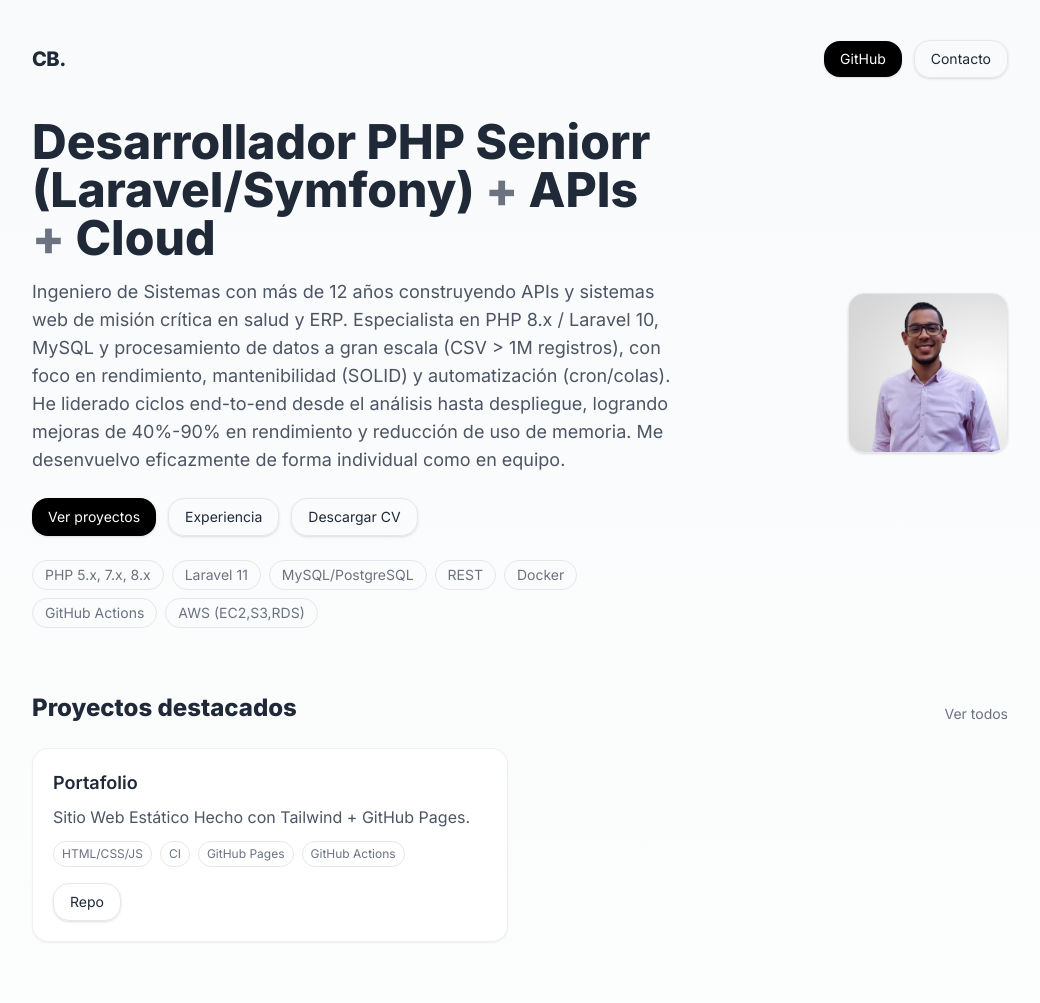
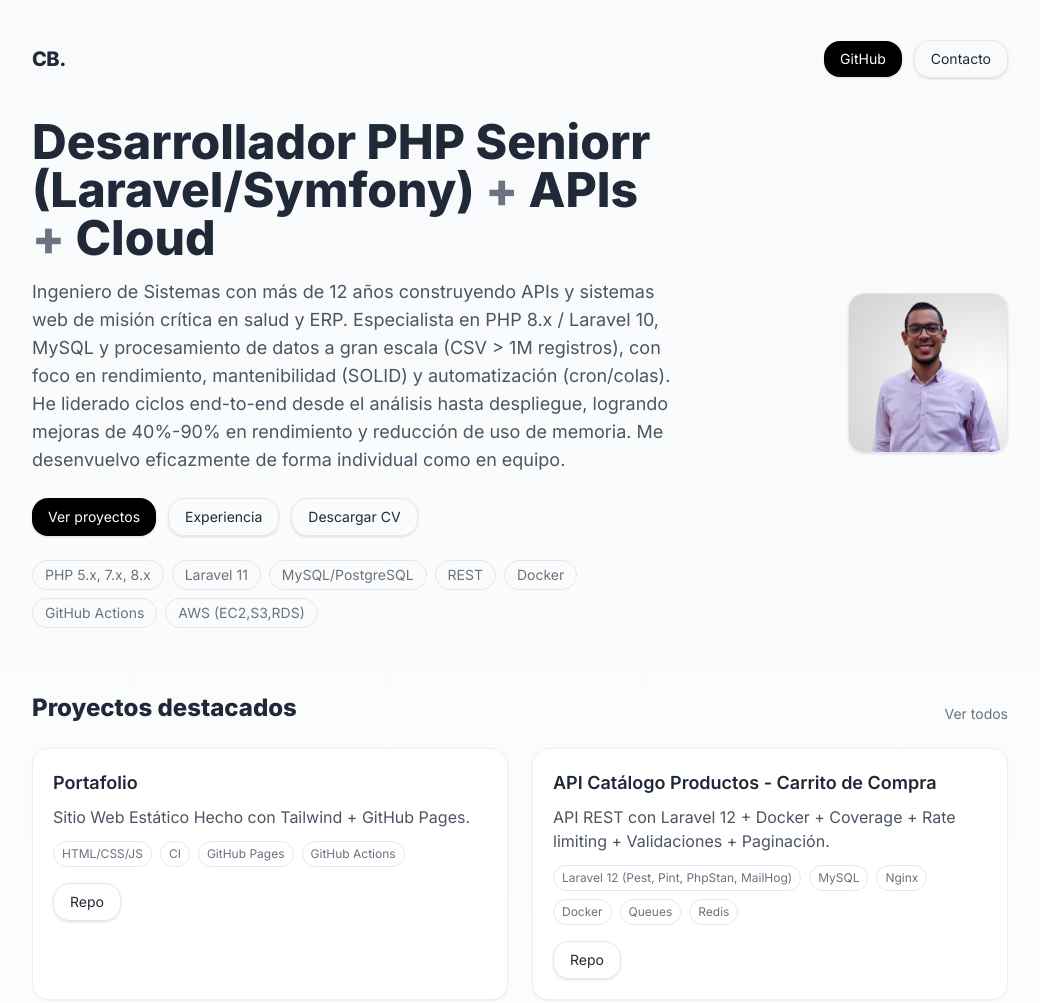
Before and after one commit to cristhianbarros/cristhianbarros.github.io, a website: page portfolio/src/index.html in a window 1280 px wide. Shown: the top 1003 px of the page, without its empty margins (120-1160 px from the left). Drawn offline with Linux system fonts and the light colour scheme.

Commit message:
Se crea un nuevo proyecto de API Catalogo - Carrito de Compra

```diff
--- a/portfolio/src/index.html
+++ b/portfolio/src/index.html
@@ -128,31 +128,34 @@
               >-->
             </div>
           </article>
-          <!--
+
           <article class="card">
-            <h3 class="text-lg font-semibold">Task Manager API</h3>
+            <h3 class="text-lg font-semibold">API Catálogo Productos - Carrito de Compra</h3>
             <p class="mt-2 text-gray-600">
-              API REST con Laravel 11 + JWT, Docker y CI/CD. Rate limiting,
-              validaciones, paginación y OpenAPI.
+              API REST con Laravel 12 + Docker + Coverage + Rate limiting + Validaciones + Paginación.
             </p>
             <ul class="mt-3 flex flex-wrap gap-2 text-xs text-gray-500">
-              <li class="px-2 py-1 rounded-full border">Laravel</li>
-              <li class="px-2 py-1 rounded-full border">JWT</li>
-              <li class="px-2 py-1 rounded-full border">GitHub Actions</li>
+              <li class="px-2 py-1 rounded-full border">Laravel 12 (Pest, Pint, PhpStan, MailHog)</li>
+              <li class="px-2 py-1 rounded-full border">MySQL</li>
+              <li class="px-2 py-1 rounded-full border">Nginx</li>
+              <li class="px-2 py-1 rounded-full border">Docker</li>
+              <li class="px-2 py-1 rounded-full border">Queues</li>
+              <li class="px-2 py-1 rounded-full border">Redis</li>
             </ul>
             <div class="mt-4 flex gap-3">
               <a
                 class="btn border"
-                href="https://github.com/cristhianbarros/task-manager-api"
+                href="https://github.com/cristhianbarros/api-catalog"
                 target="_blank"
                 >Repo</a
               >
+              <!--
               <a class="btn bg-black text-white" href="#" target="_blank"
                 >Demo</a
-              >
+              >-->
             </div>
           </article>
-
+          <!--
           <article class="card">
             <h3 class="text-lg font-semibold">Book Store App</h3>
             <p class="mt-2 text-gray-600">
```
Also changed, not shown: .github/workflows/deploy.yml.
